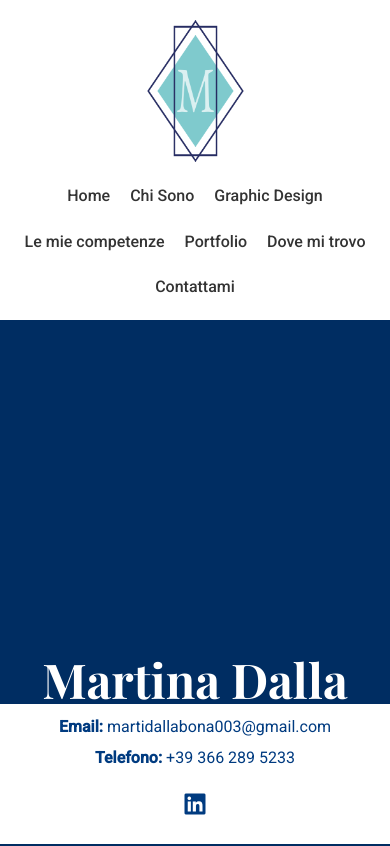
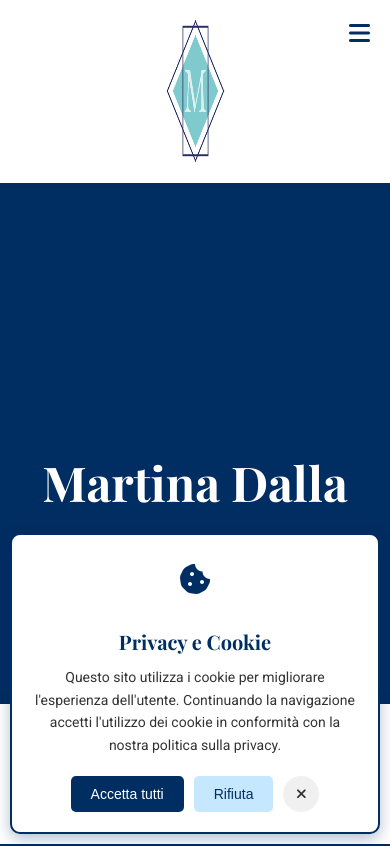
Before and after one commit to martinadallabona/progettoesame, a plain HTML site: page index.html in a window 390 px wide. Shown: the top 846 px of the page. Drawn offline with nearby package versions, Linux system fonts and the light colour scheme.

Commit message:
aggiornamento 040525

```diff
--- a/index.html
+++ b/index.html
@@ -7,6 +7,7 @@
     <link rel="stylesheet" href="styles.css">
     <link href="https://fonts.googleapis.com/css2?family=Playfair+Display:wght@400;700&family=Roboto:wght@400;500&display=swap" rel="stylesheet">
     <link rel="stylesheet" href="https://cdnjs.cloudflare.com/ajax/libs/font-awesome/6.0.0-beta3/css/all.min.css">
+    <script src="script.js" defer></script>
 </head>
 <body>
     <div class="scroll-to-top" id="scrollToTop">
@@ -39,6 +40,7 @@
                 <li><a href="#portfolio">Portfolio</a></li>
                 <li><a href="#location">Dove mi trovo</a></li>
                 <li><a href="#form-section">Contattami</a></li>
+                <li><a href="cv-martina-dalla-bona.pdf" download class="cv-download">Scarica il mio CV</a></li>
             </ul>
         </nav>
     </header>
@@ -57,8 +59,8 @@
                     <h2 class="section-title">Chi Sono</h2>
                     <p>Mi chiamo Martina Dalla Bona e sono un perito grafico, graphic designer e art director con oltre otto anni di esperienza e studi nel mondo della comunicazione visiva.
                         La grafica non è solo il mio lavoro ma è una parte essenziale della mia vita, un linguaggio con cui racconto storie, creo connessioni e do forma alle idee.
-                        Ciò che amo di più è il rebranding aziendale, prendere un’identità già esistente, comprenderne l’anima più profonda e ridarle nuova vita attraverso un’immagine rinnovata, coerente e autentica. Mi appassiona ascoltare, osservare e tradurre i valori di un’azienda in un’immagine che parli davvero di lei, in modo chiaro, forte ed emozionale.
-                        Il mio approccio si basa sempre su un legame empatico con i progetti e le persone che li animano. Credo che la comunicazione efficace nasca dall’ascolto, dalla sensibilità e dalla capacità di cogliere ciò che rende ogni realtà unica.</p>
+                        Ciò che amo di più è il rebranding aziendale, prendere un'identità già esistente, comprenderne l'anima più profonda e ridarle nuova vita attraverso un'immagine rinnovata, coerente e autentica. Mi appassiona ascoltare, osservare e tradurre i valori di un'azienda in un'immagine che parli davvero di lei, in modo chiaro, forte ed emozionale.
+                        Il mio approccio si basa sempre su un legame empatico con i progetti e le persone che li animano. Credo che la comunicazione efficace nasca dall'ascolto, dalla sensibilità e dalla capacità di cogliere ciò che rende ogni realtà unica.</p>
                 </div>
                 <img src="martina.png" alt="Ritratto di Martina Dalla Bona" class="about-image">
             </div>
@@ -69,13 +71,7 @@
                 <img src="biglietto da visita.jpg" alt="Foto di Martina" class="marty-image">
                 <div class="graphic-design-text">
                     <h2 class="section-title">Graphic Design</h2>
-                    <p>Il graphic design è l'arte di comunicare visivamente attraverso immagini, tipografia e layout. Il graphic design è molto più di una semplice disciplina visiva.
-                        È un ponte tra idee e persone, tra emozioni e messaggi, tra ciò che vogliamo dire e ciò che vogliamo far sentire. È l’arte di comunicare attraverso l’immagine, ma anche la scienza di farlo in modo chiaro, efficace e memorabile.
-                        La storia del graphic design affonda le radici nei primi segni lasciati dall’uomo: incisioni rupestri, simboli, codici visivi. Ma è con l’invenzione della stampa, nel XV secolo, che questa forma d’arte ha iniziato a trasformarsi in uno strumento di comunicazione su larga scala. Da lì, è stato un continuo evolversi: dai manifesti dell’Art Nouveau ai caratteri tipografici del Bauhaus, fino all’esplosione digitale degli anni '80 e '90, che ha reso il design accessibile, fluido e globale.
-                        Oggi il graphic design è ovunque: nei libri che leggiamo, nei siti che navighiamo, nei brand che ci ispirano. Ma non è solo estetica: è intenzione, emozione e connessione. Un buon design non si limita a “decorare” qualcosa, ma dà forma al pensiero, lo rende visibile, lo rende vivo.
-                        Chi lavora nel graphic design, lavora con empatia. Perché ogni colore scelto, ogni font usato, ogni layout composto racconta qualcosa di profondo. Racconta una storia, ed è proprio in quella storia che le persone si riconoscono, si emozionano e, talvolta, si innamorano.
-
-                        </p>
+                    <p>Il graphic design non è solo estetica: è emozione, connessione, pensiero reso visibile. È l'arte di comunicare con immagini, colori e forme, ma anche la scienza di farlo in modo chiaro, potente e memorabile. Dalle incisioni rupestri alla rivoluzione digitale, il design ha sempre raccontato storie, unendo persone e idee. Ogni font scelto, ogni layout composto, parla al cuore prima ancora che alla mente. Perché un buon design non decora: tocca, coinvolge, fa innamorare.</p>
                 </div>
             </div>
         </section>
@@ -178,25 +174,24 @@
         <p>© 2025 Martina Dalla Bona - Tutti i diritti riservati</p>
     </footer>
 
-    <script>
-        document.addEventListener('DOMContentLoaded', () => {
-            const scrollToTopBtn = document.getElementById('scrollToTop');
-
-            window.addEventListener('scroll', () => {
-                if (window.pageYOffset > 300) {
-                    scrollToTopBtn.classList.add('show');
-                } else {
-                    scrollToTopBtn.classList.remove('show');
-                }
-            });
-
-            scrollToTopBtn.addEventListener('click', () => {
-                window.scrollTo({
-                    top: 0,
-                    behavior: 'smooth'
-                });
-            });
-        });
-    </script>
+    <!-- Banner Cookie Migliorato -->
+    <div class="cookie-banner" id="cookieBanner">
+        <div class="cookie-container">
+            <div class="cookie-content">
+                <div class="cookie-icon">
+                    <i class="fas fa-cookie-bite"></i>
+                </div>
+                <div class="cookie-text">
+                    <h3>Privacy e Cookie</h3>
+                    <p>Questo sito utilizza i cookie per migliorare l'esperienza dell'utente. Continuando la navigazione accetti l'utilizzo dei cookie in conformità con la nostra politica sulla privacy.</p>
+                </div>
+                <div class="cookie-buttons">
+                    <button id="acceptCookies" class="cookie-btn accept">Accetta tutti</button>
+                    <button id="rejectCookies" class="cookie-btn reject">Rifiuta</button>
+                    <button id="closeCookies" class="cookie-btn close"><i class="fas fa-times"></i></button>
+                </div>
+            </div>
+        </div>
+    </div>
 </body>
 </html>
--- /dev/null
+++ b/script.js
@@ -0,0 +1,240 @@
+document.addEventListener('DOMContentLoaded', () => {
+    // Funzionalità scroll to top
+    const scrollToTopBtn = document.getElementById('scrollToTop');
+
+    window.addEventListener('scroll', () => {
+        if (window.pageYOffset > 300) {
+            scrollToTopBtn.classList.add('show');
+        } else {
+            scrollToTopBtn.classList.remove('show');
+        }
+    });
+
+    scrollToTopBtn.addEventListener('click', () => {
+        window.scrollTo({
+            top: 0,
+            behavior: 'smooth'
+        });
+    });
+
+    // Gestione dei cookie
+    const cookieBanner = document.getElementById('cookieBanner');
+    const acceptCookiesBtn = document.getElementById('acceptCookies');
+    const rejectCookiesBtn = document.getElementById('rejectCookies');
+    const closeCookiesBtn = document.getElementById('closeCookies');
+
+    // Funzione per impostare un cookie
+    function setCookie(name, value, days) {
+        let expires = '';
+        if (days) {
+            const date = new Date();
+            date.setTime(date.getTime() + (days * 24 * 60 * 60 * 1000));
+            expires = '; expires=' + date.toUTCString();
+        }
+        document.cookie = name + '=' + (value || '') + expires + '; path=/';
+    }
+
+    // Funzione per ottenere un cookie
+    function getCookie(name) {
+        const nameEQ = name + '=';
+        const ca = document.cookie.split(';');
+        for (let i = 0; i < ca.length; i++) {
+            let c = ca[i];
+            while (c.charAt(0) === ' ') c = c.substring(1, c.length);
+            if (c.indexOf(nameEQ) === 0) return c.substring(nameEQ.length, c.length);
+        }
+        return null;
+    }
+
+    // Funzione per mostrare il banner con animazione
+    function showCookieBanner() {
+        // Aggiungiamo un piccolo ritardo per un effetto migliore
+        setTimeout(() => {
+            cookieBanner.classList.add('show');
+            // Applica l'animazione di entrata
+            cookieBanner.style.transition = 'transform 0.5s ease-in-out';
+        }, 1000);
+    }
+
+    // Funzione per nascondere il banner con animazione
+    function hideCookieBanner() {
+        cookieBanner.style.transform = 'translateY(150%)';
+        setTimeout(() => {
+            cookieBanner.classList.remove('show');
+        }, 500); // Tempo corrispondente alla durata dell'animazione
+    }
+
+    // Controlla se il cookie esiste già
+    if (!getCookie('cookieAccepted') && !getCookie('cookieRejected')) {
+        showCookieBanner();
+    }
+
+    // Gestione del click su "Accetta"
+    acceptCookiesBtn.addEventListener('click', () => {
+        setCookie('cookieAccepted', 'true', 365); // Cookie valido per un anno
+        hideCookieBanner();
+
+        // Qui potresti aggiungere codice per attivare script di tracciamento o analytics
+        console.log('Cookie accettati');
+    });
+
+    // Gestione del click su "Rifiuta"
+    rejectCookiesBtn.addEventListener('click', () => {
+        setCookie('cookieRejected', 'true', 7); // Cookie di rifiuto valido per una settimana
+        hideCookieBanner();
+        console.log('Cookie rifiutati');
+    });
+
+    // Gestione del click su "X" (chiudi)
+    closeCookiesBtn.addEventListener('click', () => {
+        setCookie('cookieSeen', 'true', 1); // Cookie temporaneo valido per un giorno
+        hideCookieBanner();
+        console.log('Banner cookie chiuso');
+    });
+
+    // Stile e animazione aggiuntivi per il banner cookie
+    function applyDynamicStyles() {
+        const viewportWidth = window.innerWidth || document.documentElement.clientWidth;
+
+        // Stile responsivo per il banner cookie
+        if (viewportWidth <= 768) {
+            cookieBanner.style.maxWidth = '95%';
+            cookieBanner.style.left = '2.5%';
+            cookieBanner.style.right = '2.5%';
+        } else {
+            cookieBanner.style.maxWidth = '1200px';
+            cookieBanner.style.left = '50%';
+            cookieBanner.style.right = 'auto';
+            cookieBanner.style.transform = cookieBanner.classList.contains('show') ?
+                'translateX(-50%)' : 'translateX(-50%) translateY(150%)';
+        }
+    }
+
+    // Effetto hover sui pulsanti del cookie banner
+    const cookieButtons = document.querySelectorAll('.cookie-btn');
+    cookieButtons.forEach(button => {
+        button.addEventListener('mouseenter', () => {
+            if (button.classList.contains('accept')) {
+                button.style.backgroundColor = '#001a3a';
+            } else if (button.classList.contains('reject')) {
+                button.style.backgroundColor = '#94d3ff';
+            } else if (button.classList.contains('close')) {
+                button.style.backgroundColor = '#ddd';
+            }
+        });
+
+        button.addEventListener('mouseleave', () => {
+            if (button.classList.contains('accept')) {
+                button.style.backgroundColor = '#002D62';
+            } else if (button.classList.contains('reject')) {
+                button.style.backgroundColor = '#c5e8ff';
+            } else if (button.classList.contains('close')) {
+                button.style.backgroundColor = '#f0f0f0';
+            }
+        });
+    });
+
+    // Responsive menu per dispositivi mobili
+    function checkViewportSize() {
+        // Adattamento elementi in base alla dimensione dello schermo
+        const viewportWidth = window.innerWidth || document.documentElement.clientWidth;
+
+        // Adattamento altezza hero section su mobile
+        const heroSection = document.querySelector('.hero');
+        if (heroSection) {
+            if (viewportWidth <= 480) {
+                heroSection.style.height = 'calc(100vh - 120px)';
+            } else {
+                heroSection.style.height = '100vh';
+            }
+        }
+
+        // Applicazione stili dinamici al banner cookie
+        applyDynamicStyles();
+    }
+
+    // Controlla dimensioni all'avvio
+    checkViewportSize();
+
+    // Controlla dimensioni al ridimensionamento della finestra
+    window.addEventListener('resize', checkViewportSize);
+
+    // Implementazione menu mobile toggle
+    const createMobileMenu = () => {
+        const header = document.querySelector('header');
+        const mainNav = document.querySelector('.main-nav');
+
+        // Crea il pulsante toggle per il menu mobile
+        const mobileToggle = document.createElement('button');
+        mobileToggle.className = 'mobile-menu-toggle';
+        mobileToggle.innerHTML = '<i class="fas fa-bars"></i>';
+
+        // Aggiungi stili al pulsante toggle
+        mobileToggle.style.display = 'none';
+        mobileToggle.style.position = 'absolute';
+        mobileToggle.style.top = '20px';
+        mobileToggle.style.right = '20px';
+        mobileToggle.style.background = 'none';
+        mobileToggle.style.border = 'none';
+        mobileToggle.style.fontSize = '24px';
+        mobileToggle.style.color = '#002D62';
+        mobileToggle.style.cursor = 'pointer';
+        mobileToggle.style.zIndex = '1001';
+
+        header.appendChild(mobileToggle);
+
+        // Funzione per controllare e applicare stili al menu mobile
+        const checkMobileMenu = () => {
+            const viewportWidth = window.innerWidth || document.documentElement.clientWidth;
+
+            if (viewportWidth <= 768) {
+                mobileToggle.style.display = 'block';
+                mainNav.style.display = 'none';
+                mainNav.style.position = 'absolute';
+                mainNav.style.top = '80px';
+                mainNav.style.left = '0';
+                mainNav.style.width = '100%';
+                mainNav.style.backgroundColor = 'white';
+                mainNav.style.boxShadow = '0 5px 10px rgba(0,0,0,0.1)';
+                mainNav.style.zIndex = '1000';
+
+                const navUl = mainNav.querySelector('ul');
+                if (navUl) {
+                    navUl.style.flexDirection = 'column';
+                    navUl.style.padding = '20px';
+                }
+            } else {
+                mobileToggle.style.display = 'none';
+                mainNav.style.display = 'flex';
+                mainNav.style.position = 'static';
+                mainNav.style.boxShadow = 'none';
+
+                const navUl = mainNav.querySelector('ul');
+                if (navUl) {
+                    navUl.style.flexDirection = 'row';
+                    navUl.style.padding = '0';
+                }
+            }
+        };
+
+        // Controlla menu all'avvio
+        checkMobileMenu();
+
+        // Controlla menu al ridimensionamento
+        window.addEventListener('resize', checkMobileMenu);
+
+        // Toggle del menu mobile
+        mobileToggle.addEventListener('click', () => {
+            if (mainNav.style.display === 'none') {
+                mainNav.style.display = 'block';
+                mobileToggle.innerHTML = '<i class="fas fa-times"></i>';
+            } else {
+                mainNav.style.display = 'none';
+                mobileToggle.innerHTML = '<i class="fas fa-bars"></i>';
+            }
+        });
+    };
+
+    // Inizializza menu mobile
+    createMobileMenu();
+});
--- a/styles.css
+++ b/styles.css
@@ -18,6 +18,7 @@ header {
     align-items: center;
     padding: 20px;
     background-color: #fff;
+    position: relative; /* Necessario per posizionare il pulsante mobile menu */
 }
 
 .logo-container {
@@ -48,6 +49,34 @@ header {
     text-decoration: none;
     color: #333;
     font-weight: 500;
+    transition: color 0.3s ease;
+}
+
+.main-nav ul li a:hover {
+    color: #002D62;
+}
+
+.cv-download {
+    background-color: #002D62;
+    color: white !important;
+    padding: 8px 15px;
+    border-radius: 5px;
+    transition: background-color 0.3s ease;
+}
+
+.cv-download:hover {
+    background-color: #003b80;
+}
+
+/* Mobile menu toggle button */
+.mobile-menu-toggle {
+    display: none; /* Nascosto di default, mostrato in JS per schermi piccoli */
+    background: none;
+    border: none;
+    font-size: 24px;
+    color: #002D62;
+    cursor: pointer;
+    z-index: 1001;
 }
 
 /* Section titles */
@@ -74,11 +103,16 @@ header {
     transition: opacity 0.3s, transform 0.3s;
     box-shadow: 0 4px 6px rgba(0, 0, 0, 0.2);
     z-index: 1000;
+    transform: translateY(20px);
 }
 
 .scroll-to-top.show {
     opacity: 1;
     transform: translateY(0);
+}
+
+.scroll-to-top:hover {
+    background-color: #001a3a;
 }
 
 /* Hero section full width */
@@ -331,6 +365,7 @@ header {
     align-items: center;
     padding: 10px 20px;
     z-index: 500;
+    box-shadow: 0 -2px 10px rgba(0, 0, 0, 0.1);
 }
 
 .fixed-contact .contact-details {
@@ -382,6 +417,124 @@ footer {
     100% { transform: rotateY(360deg); }
 }
 
+/* Cookie Banner Migliorato */
+.cookie-banner {
+    position: fixed;
+    bottom: 20px;
+    left: 20px;
+    right: 20px;
+    max-width: 1200px;
+    margin: 0 auto;
+    background-color: white;
+    border-radius: 10px;
+    box-shadow: 0 5px 15px rgba(0, 45, 98, 0.3);
+    z-index: 2000;
+    transform: translateY(150%);
+    transition: transform 0.5s ease-in-out;
+    border: 2px solid #002D62;
+}
+
+.cookie-banner.show {
+    transform: translateY(0);
+}
+
+.cookie-container {
+    padding: 20px;
+}
+
+.cookie-content {
+    display: flex;
+    align-items: center;
+    flex-wrap: wrap;
+    gap: 20px;
+}
+
+.cookie-icon {
+    font-size: 32px;
+    color: #002D62;
+    flex: 0 0 40px;
+    text-align: center;
+}
+
+.cookie-text {
+    flex: 1;
+    min-width: 200px;
+}
+
+.cookie-text h3 {
+    font-family: 'Playfair Display', serif;
+    margin-bottom: 8px;
+    color: #002D62;
+    font-size: 20px;
+}
+
+.cookie-text p {
+    font-size: 14px;
+    color: #333;
+    margin: 0;
+}
+
+.cookie-buttons {
+    display: flex;
+    gap: 10px;
+    flex-wrap: wrap;
+}
+
+.cookie-btn {
+    padding: 10px 20px;
+    border: none;
+    border-radius: 5px;
+    cursor: pointer;
+    font-weight: 500;
+    font-size: 14px;
+    transition: all 0.3s ease;
+}
+
+.cookie-btn.accept {
+    background-color: #002D62;
+    color: white;
+}
+
+.cookie-btn.accept:hover {
+    background-color: #001a3a;
+}
+
+.cookie-btn.reject {
+    background-color: #c5e8ff;
+    color: #002D62;
+}
+
+.cookie-btn.reject:hover {
+    background-color: #94d3ff;
+}
+
+.cookie-btn.close {
+    width: 36px;
+    height: 36px;
+    padding: 0;
+    display: flex;
+    align-items: center;
+    justify-content: center;
+    background-color: #f0f0f0;
+    color: #333;
+    border-radius: 50%;
+}
+
+.cookie-btn.close:hover {
+    background-color: #ddd;
+}
+
+/* Animazioni aggiuntive */
+@keyframes fadeIn {
+    from { opacity: 0; }
+    to { opacity: 1; }
+}
+
+@keyframes slideInUp {
+    from { transform: translateY(20px); opacity: 0; }
+    to { transform: translateY(0); opacity: 1; }
+}
+
 /* Responsive fixes */
 @media (max-width: 768px) {
     .about-content,
@@ -424,4 +577,42 @@ footer {
         margin-left: 0;
         margin-top: 10px;
     }
+
+    .cookie-content {
+        flex-direction: column;
+        text-align: center;
+    }
+
+    .cookie-buttons {
+        justify-content: center;
+        width: 100%;
+    }
+
+    .cookie-banner {
+        bottom: 10px;
+        left: 10px;
+        right: 10px;
+    }
+
+    /* Stile menu mobile */
+    .main-nav.mobile-active {
+        display: block;
+    }
+
+    .main-nav.mobile-active ul {
+        flex-direction: column;
+        align-items: center;
+        padding: 20px 0;
+    }
+
+    .main-nav.mobile-active ul li {
+        width: 100%;
+        text-align: center;
+        padding: 12px 0;
+        border-bottom: 1px solid #eee;
+    }
+
+    .main-nav.mobile-active ul li:last-child {
+        border-bottom: none;
+    }
 }
```
Also changed, not shown: graphic design.jpg (deleted).
